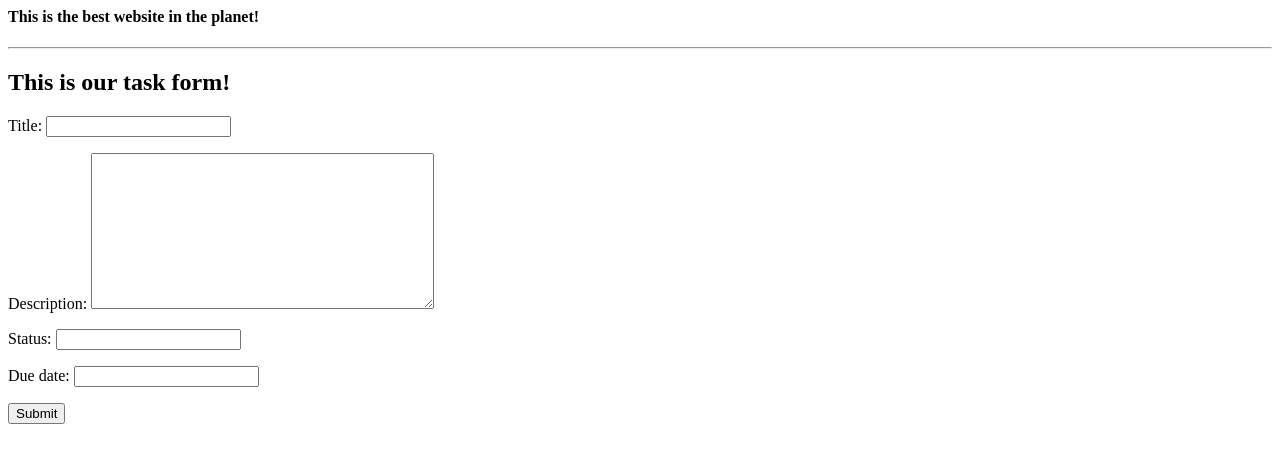
After one commit to surender8499/dev, a Django app: page /create-task in a window 1280 px wide. The commit adds this page. Shown: the top 463 px of the page. Run offline with Django 5.2, Linux system fonts and the light colour scheme.

Commit message:
added templates and forms

```diff
--- a/TMS/tasks/forms.py
+++ b/TMS/tasks/forms.py
@@ -1,8 +1,8 @@
-# from django import forms
-# from .models import Task
-#
-#
-# class TaskForm(forms.ModelForm):
-#     class Meta:
-#         model = Task
-#         fields = ['title', 'description', 'status', 'due_date']
+from django.forms import ModelForm
+from .models import Task
+
+
+class TaskForm(ModelForm):
+    class Meta:
+        model = Task
+        fields = '__all__'
--- a/TMS/tasks/models.py
+++ b/TMS/tasks/models.py
@@ -1,4 +1,5 @@
 from django.db import models
+
 
 class Task(models.Model):
     title = models.CharField(max_length=255)
--- /dev/null
+++ b/TMS/tasks/templates/base.html
@@ -0,0 +1,3 @@
+<h4> This is the best website in the planet!</h4>
+
+<hr>
--- a/TMS/tasks/templates/my-login.html
+++ b/TMS/tasks/templates/my-login.html
@@ -0,0 +1,4 @@
+{% include 'base.html' %}
+
+
+<h2> This is our loginpage!</h2>
--- a/TMS/tasks/templates/register.html
+++ b/TMS/tasks/templates/register.html
@@ -0,0 +1,4 @@
+{% include 'base.html' %}
+
+
+<h2> This is our registration page!</h2>
--- /dev/null
+++ b/TMS/tasks/templates/task-form.html
@@ -0,0 +1,10 @@
+{% include 'base.html' %}
+
+<h2> This is our task form!</h2>
+
+<form method="POST" autocomplete="off">
+    {% csrf_token %}
+    {{form.as_p}}
+    <input type="submit" value="Submit">
+
+</form>
--- a/TMS/tasks/urls.py
+++ b/TMS/tasks/urls.py
@@ -5,4 +5,5 @@ urlpatterns = [
     path('register', views.register),
     path('my_login', views.my_login),
     path('', views.home),
+    path('create-task', views.createTask),
 ]
--- a/TMS/tasks/views.py
+++ b/TMS/tasks/views.py
@@ -1,26 +1,28 @@
 from django.shortcuts import render, redirect
 from .models import Task
 from django.http import HttpResponse
+from .forms import TaskForm
 
 
-# from .forms import TaskForm
-#
-#
 def home(request):
-    return render(request, 'index.html')
+    qs = Task.objects.get(id=2)
+    context = {'task': qs}
+    return render(request, 'index.html', context=context)
 
 
 def register(request):
-    return HttpResponse('This is registration page!')
-
-    # return render(request, 'register.html')
+    return render(request, 'register.html')
 
 
 def my_login(request):
-    return HttpResponse('This is the login page!')
-    # return render(request, 'my-login.html')
-#
-#
+    return render(request, 'my-login.html')
+
+
+def createTask(request):
+    form = TaskForm()
+    context = {'form': form}
+    return render(request, 'task-form.html', context=context)
+
 # def createTask(request):
 #     form = TaskForm()
 #     if request.method == 'POST':
```
Also changed, not shown: TMS/tasks/templates/index.html (+11 -2 lines).
